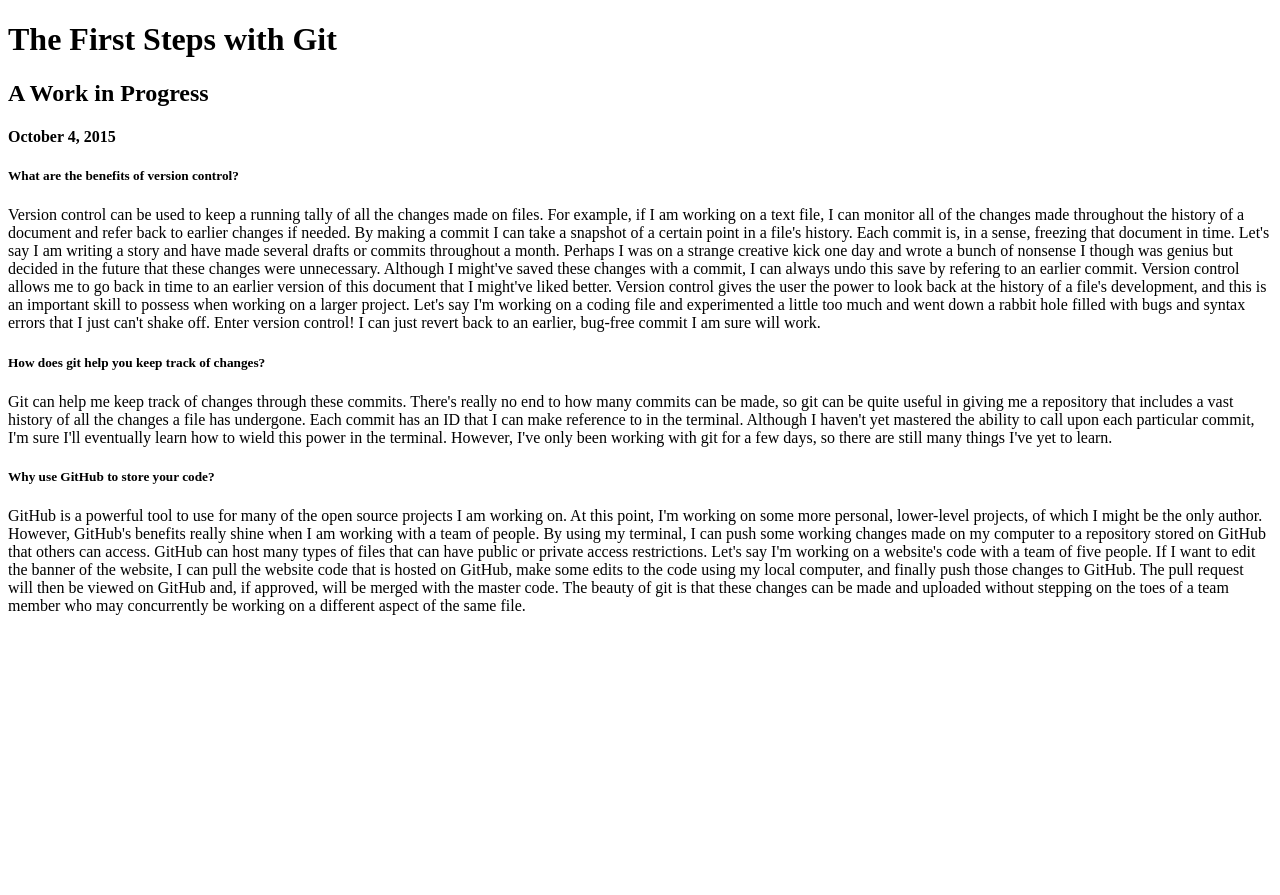
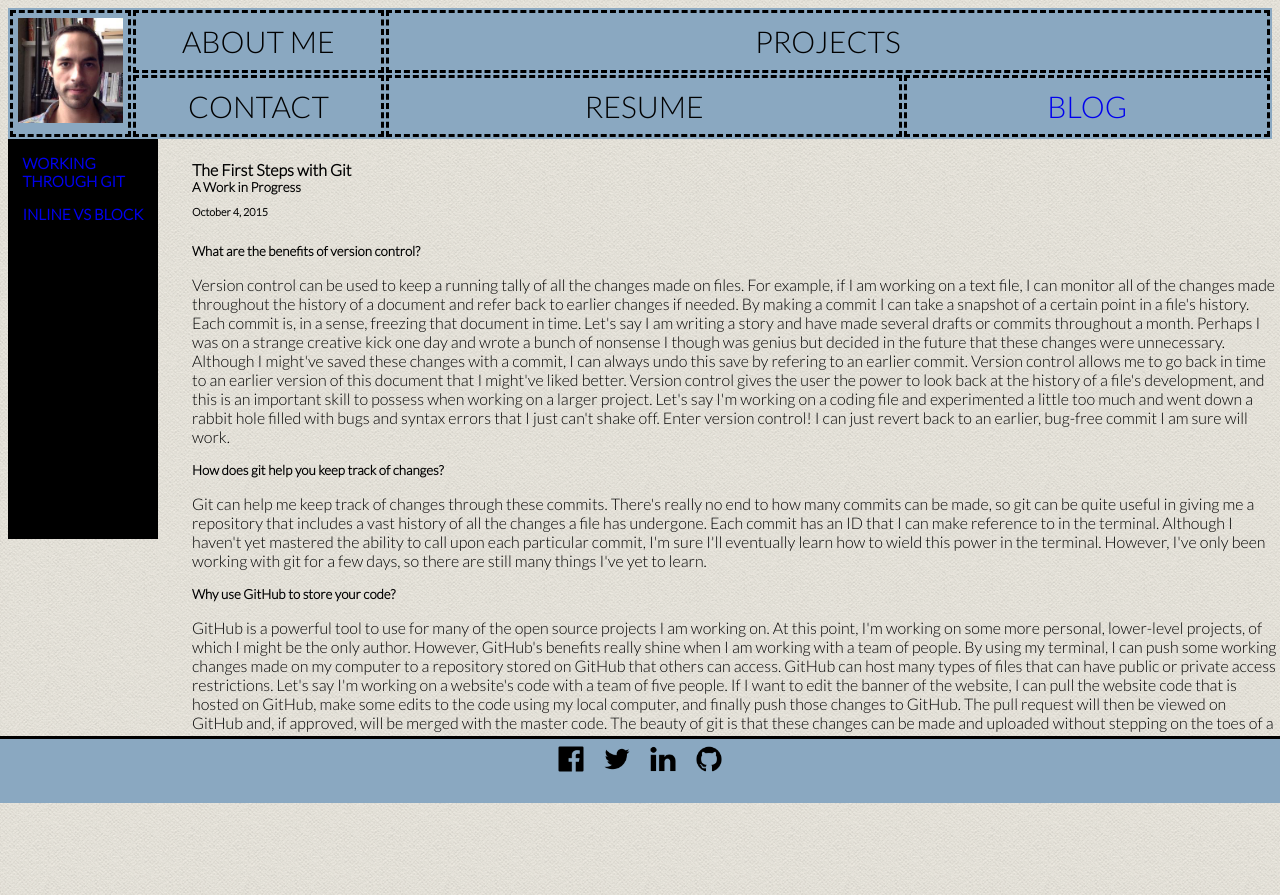
Before and after one commit to wgranger/wgranger.github.io, a plain HTML site: page blog/git.html in a window 1280 px wide. Before the commit the page ends 800 px from the top, so only its background shows below. Drawn offline with Linux system fonts and the light colour scheme.

Commit message:
Final Update of Webpage

```diff
--- a/blog/git.html
+++ b/blog/git.html
@@ -1,17 +1,46 @@
 <!DOCTYPE html>
+<html>
 <head>
-  <title>Your page title here</title>
-  <meta charset="UTF-8">
-  <link rel="stylesheet" type="text/css" href="your-stylesheet-link-here.css">
+<link href='https://fonts.googleapis.com/css?family=Lato:300' rel='stylesheet' type='text/css'>
+<link rel="stylesheet" type="text/css" href="../stylesheets/blog.css">
+<style>
+      body {
+        font-family: 'Lato', sans-serif;
+        font-size: 30px;
+      }
+    </style>
+  <title>
+  Granger's Coding Ground
+  </title>
 </head>
+  <body background="../imgs/seamless_paper_texture.png">
+  <header>
+  <table style="background-color:#8aa8c1">
+    <tr>
+      <td style="padding:5px" rowspan="2" width="6em">
+      <a href="https://wgranger.github.io/index.html"><img src="../imgs/profile.png" width="20%"></a>
+      </td>
+      <td style="padding:5px" width="20%">ABOUT ME</td>
+      <td colspan="2" style="padding:5px">PROJECTS</td>
+    </tr>
+    <tr>
+      <td style="padding:5px">CONTACT</td>
+      <td style="padding:5px">RESUME</td>
+      <td style="padding:5px"><a href="https://wgranger.github.io/blog/index.html" style="text-decoration:none">BLOG</a></td>
+    </tr>
+  </table>
+</header>
+<main>
+<nav>
+<p><a href="https://wgranger.github.io/blog/git.html" style="text-decoration:none">WORKING THROUGH GIT</a></p>
+<p><a href="https://wgranger.github.io/blog/css-concepts.html" style="text-decoration:none">INLINE VS BLOCK</a></p>
+</nav>
+  <section>
+  <h4>The First Steps with Git</h4>
+  <h5>A Work in Progress</h5>
+  <h6>October 4, 2015</h6>
 
-<main>
-  <h1>The First Steps with Git</h1>
-  <h2>A Work in Progress</h2>
-  <h4>October 4, 2015</h4>
-
-  <section>
-  <h5> What are the benefits of version control?</h5>
+  <h5><b> What are the benefits of version control?</b></h5>
     <p>
       Version control can be used to keep a running tally of all the changes made on files. For example, if I am working on a text file, I can monitor all of the changes made throughout the history of a document and refer back to earlier changes if needed. By making a commit I can take a snapshot of a certain point in a file's history. Each commit is, in a sense, freezing that document in time.
 
@@ -19,17 +48,29 @@
 
       Version control gives the user the power to look back at the history of a file's development, and this is an important skill to possess when working on a larger project. Let's say I'm working on a coding file and experimented a little too much and went down a rabbit hole filled with bugs and syntax errors that I just can't shake off. Enter version control! I can just revert back to an earlier, bug-free commit I am sure will work.
     </p>
-    <h5> How does git help you keep track of changes?</h5>
+    <h5><b> How does git help you keep track of changes?</b></h5>
     <p>
         Git can help me keep track of changes through these commits. There's really no end to how many commits can be made, so git can be quite useful in giving me a repository that includes a vast history of all the changes a file has undergone. Each commit has an ID that I can make reference to in the terminal. Although I haven't yet mastered the ability to call upon each particular commit, I'm sure I'll eventually learn how to wield this power in the terminal. However, I've only been working with git for a few days, so there are still many things I've yet to learn.
     </p>
-    <h5> Why use GitHub to store your code?</h5>
+    <h5> <b>Why use GitHub to store your code?</b></h5>
     <p>
         GitHub is a powerful tool to use for many of the open source projects I am working on. At this point, I'm working on some more personal, lower-level projects, of which I might be the only author. However, GitHub's benefits really shine when I am working with a team of people. By using my terminal, I can push some working changes made on my computer to a repository stored on GitHub that others can access.
 
         GitHub can host many types of files that can have public or private access restrictions. Let's say I'm working on a website's code with a team of five people. If I want to edit the banner of the website, I can pull the website code that is hosted on GitHub, make some edits to the code using my local computer, and finally push those changes to GitHub. The pull request will then be viewed on GitHub and, if approved, will be merged with the master code. The beauty of git is that these changes can be made and uploaded without stepping on the toes of a team member who may concurrently be working on a different aspect of the same file.
     </p>
-
-      <!-- copy and paste as many sections as you want to add paragraphs -->
   </section>
 </main>
+  <footer>
+  <div>
+  <a href="https://www.facebook.com/will.granger.16">
+  <img src="../imgs/facebook-256-black.png" width="40" height="auto"></a>
+  <a href="https://twitter.com/twillgranger">
+  <img src="../imgs/twitter-256-black.png" width="40" height="auto"></a>
+  <a href="https://www.linkedin.com/profile/view?id=AAIAABK5q4QBW8BAPVroBWeO0Itqz7o2mSTaEdk&trk=nav_responsive_tab_profile_pic">
+  <img src="../imgs/linkedin-256-black.png" width="40" height="auto"></a>
+  <a href="https://github.com/wgranger">
+  <img src="../imgs/github-256-black.png" width="40" height="auto"></a>
+  </div>
+  </footer>
+  </body>
+</html>
--- /dev/null
+++ b/stylesheets/blog.css
@@ -0,0 +1,72 @@
+header td {
+	border: 3px dashed black;
+	text-align: center;
+}
+a:visited{
+	color:gray;
+}
+h4 {
+	margin-bottom: 0
+}
+nav{
+	position:fixed;
+	height:400px;
+	width:150px;
+	left:.5em;
+	top:9.25em;
+	float:left;
+	font-weight: bold;
+	font-size: 15px;
+	background-color: black;
+	color:white;
+}
+h5 {
+	margin-top: 0;
+	margin-bottom: 0
+}
+nav p{
+	margin-left: 1em;
+}
+h6 {
+	margin-top: 10px
+}
+div table td {
+	font-weight: bold;
+	text-align: center;
+	font-size: 20px;
+}
+section {
+	font-size: medium;
+	position:absolute;
+	left: 12em;
+	padding-bottom: 8em;
+}
+div table{
+	position: absolute;
+	left: 50%;
+	transform: translate(-50%);
+	top: 7em;
+}
+header img {
+	height: 3.5em;
+	width: auto;
+}
+header table{
+	height: 3.5em;
+	width: 100%;
+}
+header{
+	width: 100%;
+}
+footer{
+	width: 100%;
+	background-color: #8aa8c1;
+	height: 8%;
+	position: fixed;
+	top: 92%;
+	left: 0;
+	border-top: 3px solid black
+}
+div{
+	text-align: center;
+}
--- /dev/null
+++ b/stylesheets/default.css
@@ -0,0 +1,36 @@
+td {
+	border: 3px dashed black;
+	text-align: center;
+}
+a:visited{
+	color:gray;
+}
+article img{
+	height:12em;
+}
+article{
+	text-align: center;
+}
+header img {
+	height: 3.5em;
+	width: auto;
+}
+table{
+	height: 3.5em;
+	width: 100%;
+}
+header{
+	width: 100%;
+}
+footer{
+	width: 100%;
+	background-color: #8aa8c1;
+	height: 8%;
+	position: fixed;
+	top: 92%;
+	left: 0;
+	border-top: 3px solid black
+}
+div{
+	text-align: center;
+}
```
Also changed, not shown: blog/css-concepts.html (+46 -11 lines), blog/index.html (+48 -17 lines), index.html (+6 -5 lines), imgs/navigate.png (added).
